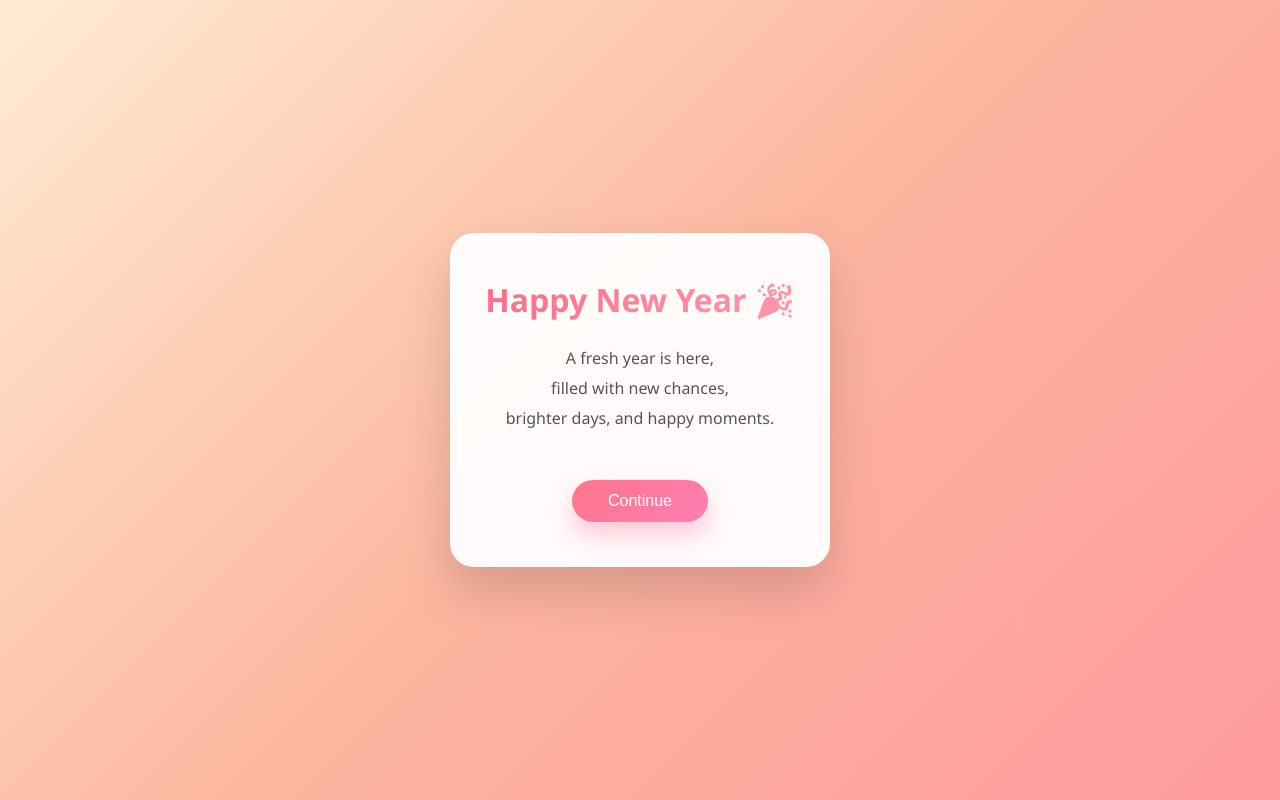
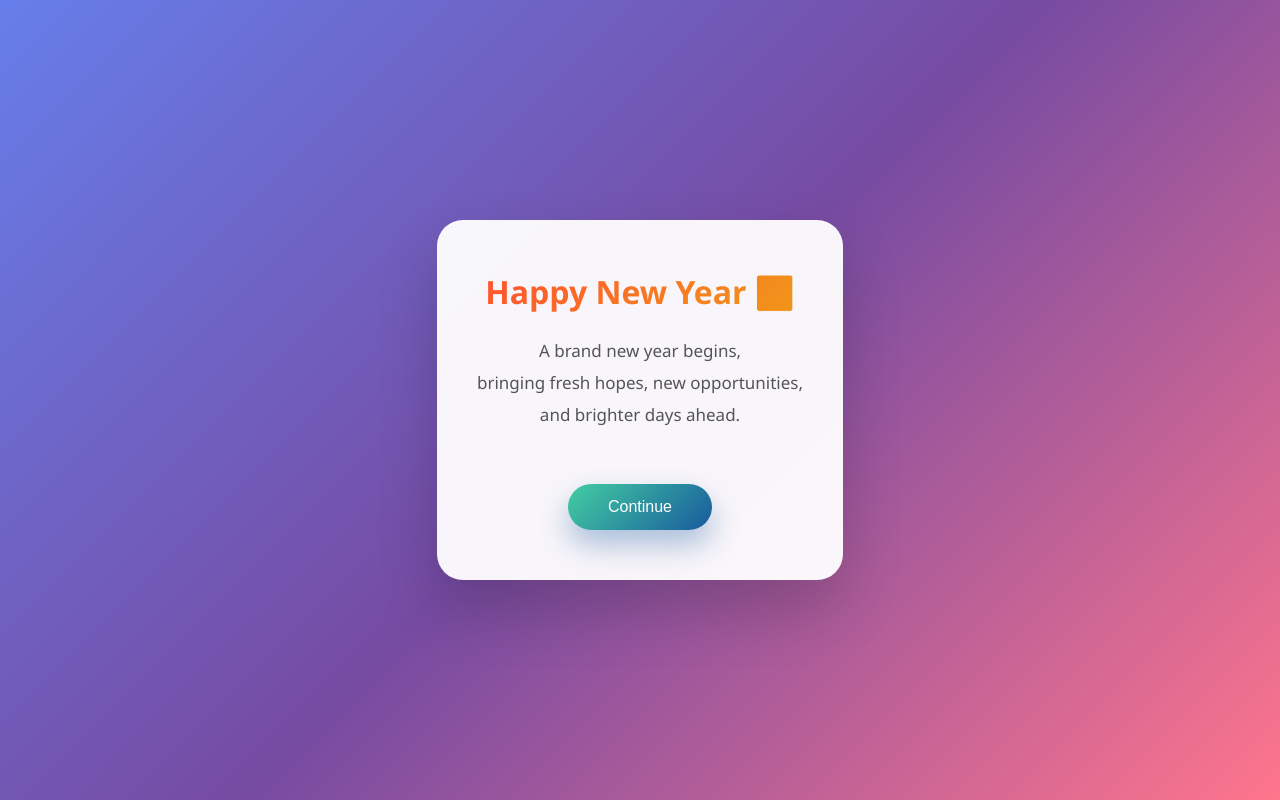
Before and after one commit to shamjiih/Happy-new-yearrrrrr, a plain HTML site: page index.html in a window 1280 px wide. Drawn offline with Linux system fonts and the light colour scheme.

Commit message:
Modify New Year title and improve styles
Updated the New Year greeting and enhanced styles.

```diff
--- a/index.html
+++ b/index.html
@@ -2,7 +2,7 @@
 <html lang="en">
 <head>
 <meta charset="UTF-8">
-<title>Happy New Year ✨</title>
+<title>Happy New Year 🎉</title>
 <meta name="viewport" content="width=device-width, initial-scale=1.0">
 
 <style>
@@ -12,44 +12,45 @@ body{
   display:flex;
   justify-content:center;
   align-items:center;
-  background: linear-gradient(135deg, #ffecd2, #fcb69f, #ff9a9e);
+  background: linear-gradient(135deg, #667eea, #764ba2, #ff758c);
   font-family: 'Segoe UI', sans-serif;
 }
 
 .card{
   background: rgba(255,255,255,0.95);
-  padding:45px 35px;
-  border-radius:24px;
-  max-width:420px;
+  padding:50px 40px;
+  border-radius:26px;
+  max-width:450px;
   text-align:center;
-  box-shadow: 0 25px 50px rgba(0,0,0,0.15);
-  animation: popIn 1.5s ease;
+  box-shadow: 0 30px 60px rgba(0,0,0,0.18);
+  animation: fadeUp 1.5s ease;
 }
 
 h1{
   margin-top:0;
-  font-weight:600;
-  background: linear-gradient(135deg, #ff6a88, #ff99ac);
+  font-size:32px;
+  font-weight:700;
+  background: linear-gradient(135deg, #ff512f, #f09819);
   -webkit-background-clip: text;
   -webkit-text-fill-color: transparent;
 }
 
 p{
-  font-size:16px;
+  font-size:17px;
   line-height:1.9;
   color:#555;
 }
 
 button{
-  margin-top:30px;
-  padding:12px 36px;
+  margin-top:35px;
+  padding:14px 40px;
   border:none;
-  border-radius:30px;
-  background: linear-gradient(135deg, #ff758c, #ff7eb3);
+  border-radius:35px;
+  background: linear-gradient(135deg, #43cea2, #185a9d);
   color:white;
   font-size:16px;
   cursor:pointer;
-  box-shadow:0 12px 25px rgba(255,120,160,0.4);
+  box-shadow:0 15px 30px rgba(24,90,157,0.35);
   transition:0.3s;
 }
 
@@ -57,14 +58,14 @@ button:hover{
   transform:scale(1.05);
 }
 
-@keyframes popIn{
+@keyframes fadeUp{
   from{
     opacity:0;
-    transform:scale(0.9);
+    transform:translateY(25px);
   }
   to{
     opacity:1;
-    transform:scale(1);
+    transform:translateY(0);
   }
 }
 </style>
@@ -73,24 +74,23 @@ button:hover{
 <body>
 
 <div class="card" id="card">
-  <h1>Happy New Year 🎉</h1>
+  <h1>Happy New Year 🎆</h1>
   <p>
-    A fresh year is here,<br>
-    filled with new chances,<br>
-    brighter days, and happy moments.
+    A brand new year begins,<br>
+    bringing fresh hopes, new opportunities,<br>
+    and brighter days ahead.
   </p>
   <button onclick="next()">Continue</button>
 </div>
 
 <script>
 const messages = [
-  "May this year bring you more smiles than worries.",
-  "More laughter, more confidence, more peace.",
-  "May every day feel a little lighter than the last.",
-  "Keep the memories that made you happy.",
-  "Let go of what no longer serves you.",
-  "This year is yours — enjoy every bit of it.",
-  "Wishing you a beautiful, colourful year ahead ✨🤍"
+  "May this year be filled with good health, peace, and happiness.",
+  "May your days be productive and your nights be calm.",
+  "Let go of what didn’t work, and welcome what’s coming next.",
+  "Celebrate small wins, learn from challenges, and keep moving forward.",
+  "May kindness, positivity, and growth guide you throughout the year.",
+  "Wishing everyone a joyful, successful, and colourful New Year 🎉✨"
 ];
 
 let i = 0;
```
